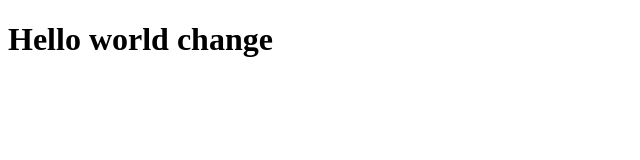
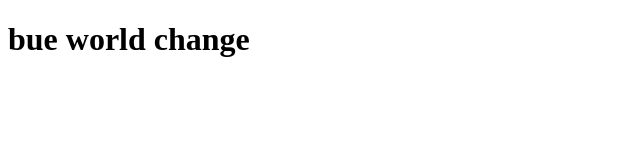
Before and after one commit to nhavronskyi/testGit, a plain HTML site: page index.html in a window 1280 px wide. Shown: the whole page, without its empty margins (0-640 px from the left). Drawn offline with Linux system fonts and the light colour scheme.

Commit message:
modifi index.html

```diff
--- a/index.html
+++ b/index.html
@@ -2,6 +2,6 @@
 <html>
     <head></head>
     <body>
-        <h1>Hello world change</h1>
+        <h1>bue world change</h1>
     </body>
 </html>
```
